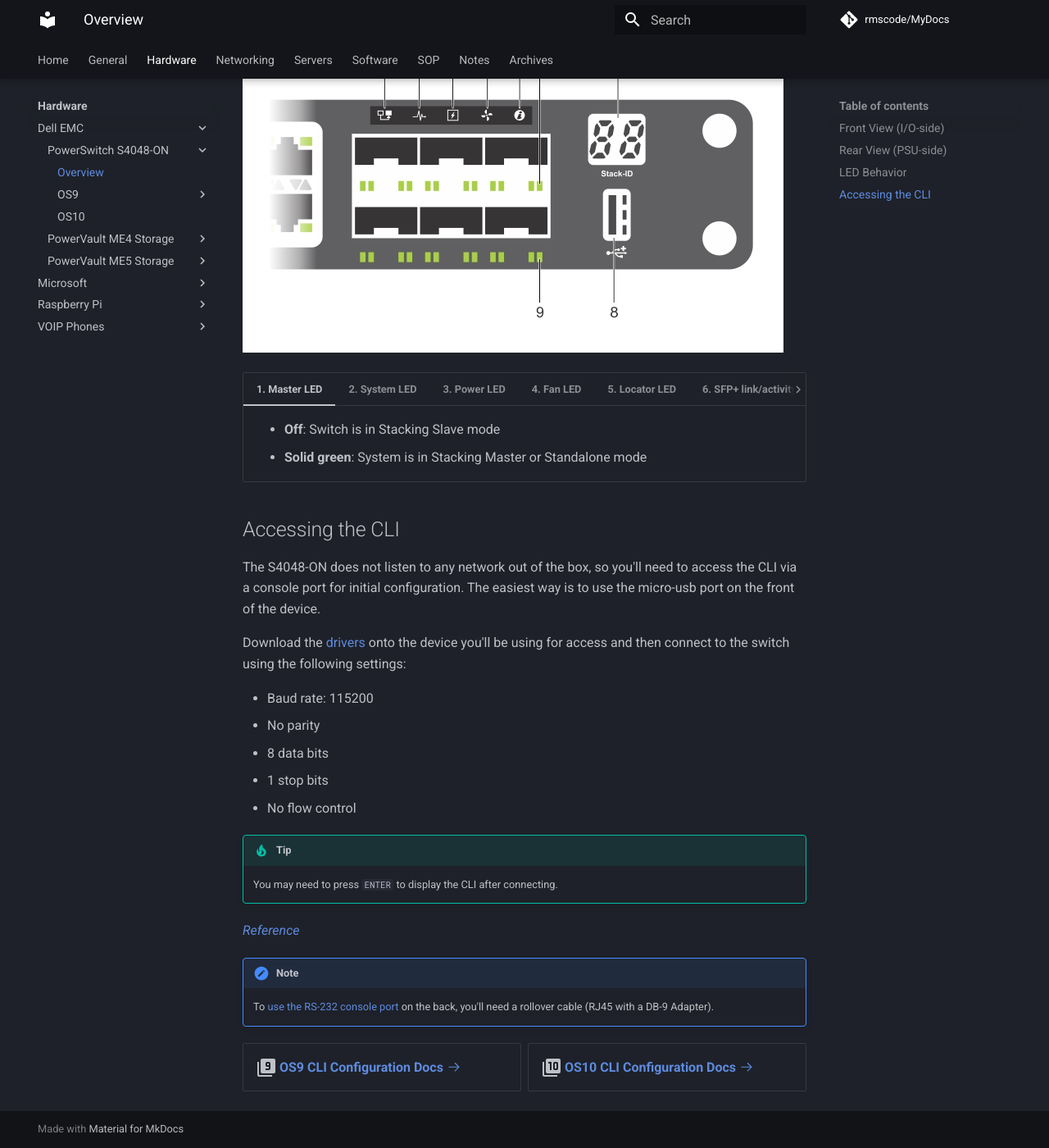
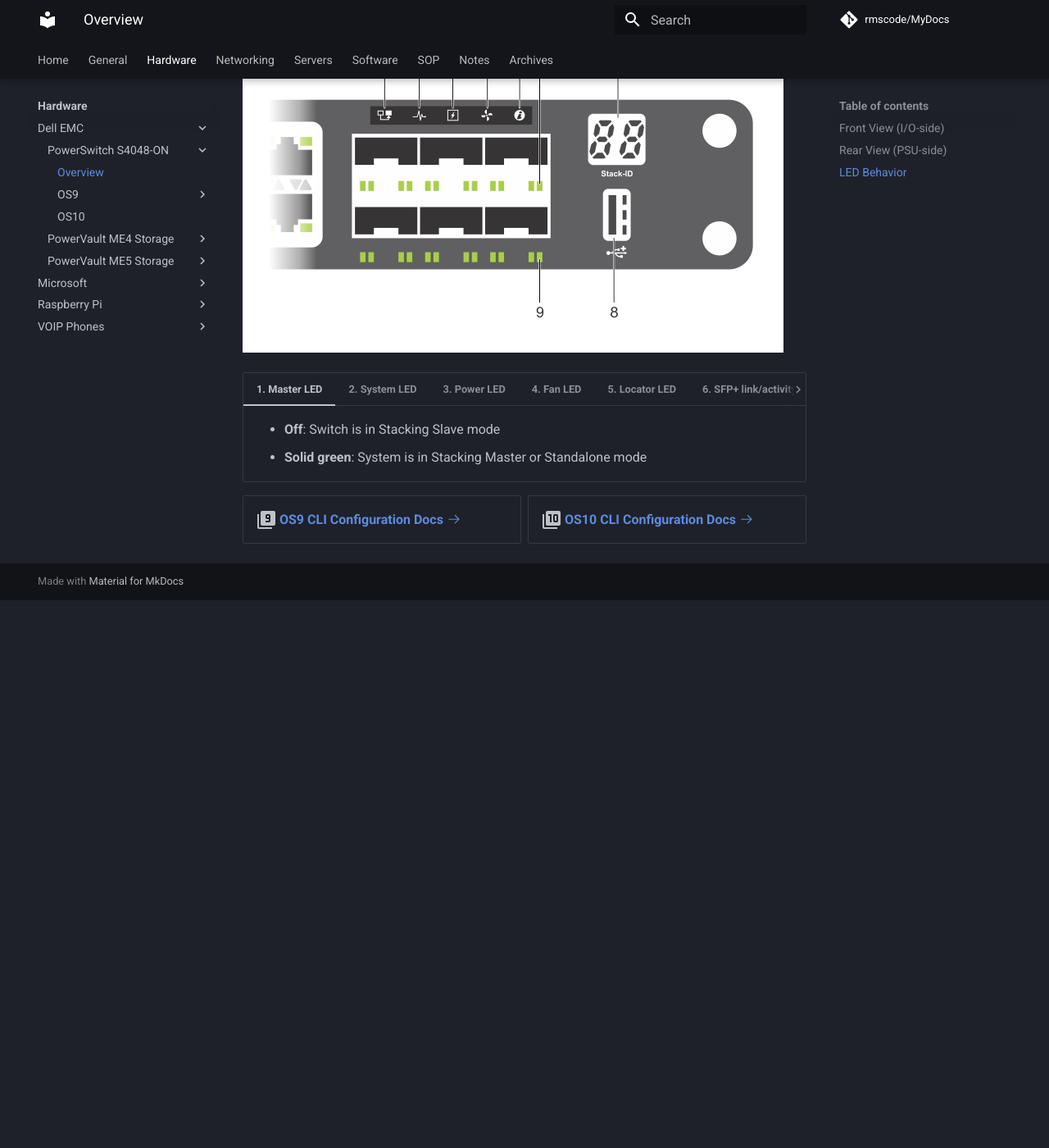
Before and after one commit to rmscode/binary-garden, an MkDocs documentation site: the page built from docs/hardware/dell-emc/S4048-ON/overview.md, in a window 1280 px wide and 1400 px high, scrolled down 1712 px. Shown: the whole window at 82% size. Built offline with MkDocs 1.6.1 and Material for MkDocs 9.7.7, drawn with Linux system fonts in a browser that asks for light colours; comment, search, counter and statistics services are not loaded; after the commit the page ends 2444 px from its top, so only the background shows below that.

Commit message:
Docs: Remove section on accessing the CLI
This section has been added to "getting started" instead.

```diff
--- a/docs/hardware/dell-emc/S4048-ON/overview.md
+++ b/docs/hardware/dell-emc/S4048-ON/overview.md
@@ -83,29 +83,6 @@
 
     - **Activity LED flashing amber**: One second on, one second off - port beacon.
 
-## Accessing the CLI
-
-The S4048-ON does not listen to any network out of the box, so you'll need to access the CLI via a console port for initial configuration. The easiest way is to use the micro-usb port on the front of the device.
-
-Download the [drivers](https://www.dell.com/support/home/en-us/drivers/driversdetails/?driverid=r5k9d) onto the device you'll be using for access and then connect to the switch using the following settings:
-
-- Baud rate: 115200
-- No parity
-- 8 data bits
-- 1 stop bits
-- No flow control
-
-!!! tip
-
-    You may need to press `ENTER` to display the CLI after connecting.
-
-
-[*Reference*](https://www.dell.com/support/manuals/en-us/force10-s4048-on/s4048_on_install_pub_test/micro-usb-b-console-port-access?guid=guid-e83dcac3-c738-45b7-8fd9-a0919e20d92a&lang=en-us)
-
-!!! note
-
-    To [use the RS-232 console port](https://www.dell.com/support/manuals/en-us/dell-emc-os-9/s4048-on-9.14.2.4-config/accessing-the-console-port?guid=guid-894f99b1-5209-4246-b75c-116c3bb5568e&lang=en-us) on the back, you'll need a rollover cable (RJ45 with a DB-9 Adapter).
-
 <div class="grid cards" markdown>
 
 -   :material-numeric-9-box-multiple:{ .lg .middle } [__OS9 CLI Configuration Docs__ :octicons-arrow-right-24:](../../dell-emc/S4048-ON/os9-getting-started.md)
```
